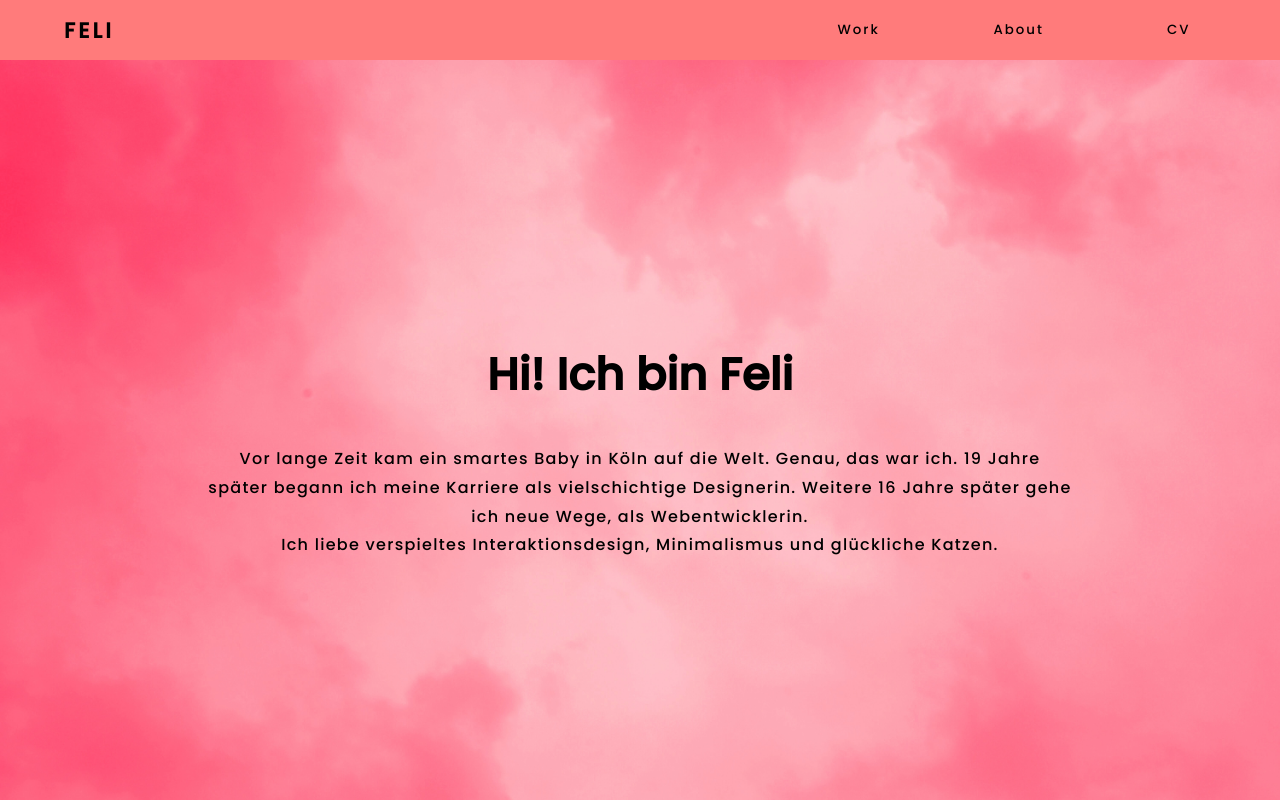
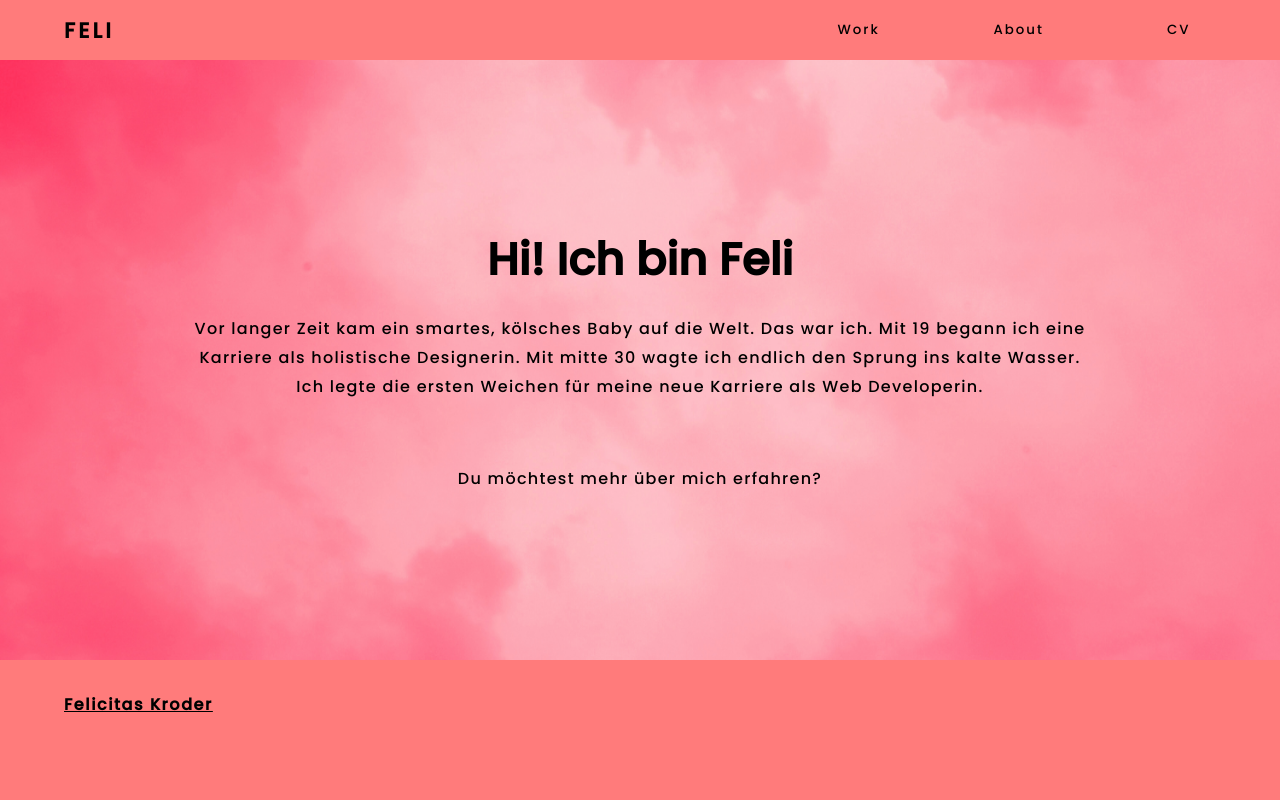
Before and after one commit to FeliKroder/FeliKroder.github.io, a Next.js app: page / in a window 1280 px wide. Shown: the top 800 px of the page. Built offline with nearby package versions, Linux system fonts and the light colour scheme.

Commit message:
Restructure Above-The-Fold and work with FlexBox

```diff
--- a/components/AboveTheFold/index.jsx
+++ b/components/AboveTheFold/index.jsx
@@ -5,7 +5,6 @@ import {
   StyledOverlayTextBox,
   StyledOverlayTitle,
 } from "@/design-system/StyledImage";
-import Header from "../Header";
 
 export default function AboveTheFold() {
   return (
@@ -20,15 +19,17 @@ export default function AboveTheFold() {
         ></StyledImage>
         <StyledOverlayTextBox>
           <StyledOverlayTitle>Hi! Ich bin Feli</StyledOverlayTitle>
-        </StyledOverlayTextBox>
-        <StyledOverlayTextBox>
+          {/* </StyledOverlayTextBox>
+        <StyledOverlayTextBox> */}
           <StyledOverlayText>
-            Vor lange Zeit kam ein smartes Baby in Köln auf die Welt. Genau, das
-            war ich. 19 Jahre später begann ich meine Karriere als
-            vielschichtige Designerin. Weitere 16 Jahre später gehe ich neue
-            Wege, als Webentwicklerin. <br />
-            Ich liebe verspieltes Interaktionsdesign, Minimalismus und
-            glückliche Katzen.
+            Vor langer Zeit kam ein smartes, kölsches Baby auf die Welt. Das war
+            ich. Mit 19 begann ich eine Karriere als holistische Designerin. Mit
+            mitte 30 wagte ich endlich den Sprung ins kalte Wasser. <br />
+            Ich legte die ersten Weichen für meine neue Karriere als Web
+            Developerin.
+          </StyledOverlayText>
+          <StyledOverlayText $isBottomOverlayText>
+            Du möchtest mehr über mich erfahren?
           </StyledOverlayText>
         </StyledOverlayTextBox>
       </StyledContainer>
--- a/design-system/StyledContainer.js
+++ b/design-system/StyledContainer.js
@@ -5,4 +5,6 @@ export const StyledContainer = styled.div`
   justify-content: left;
   align-items: center;
   overflow: hidden;
+  height: 75vh;
+  // border: solid 1px green;
 `;
--- a/design-system/StyledImage.js
+++ b/design-system/StyledImage.js
@@ -2,7 +2,6 @@ import styled from "styled-components";
 import Image from "next/image";
 
 export const StyledImage = styled(Image)`
-  position: relative;
   width: 100%;
   max-width: 100%;
   height: 100%;
@@ -10,41 +9,49 @@ export const StyledImage = styled(Image)`
 `;
 
 export const StyledOverlayTextBox = styled.div`
+  display: flex;
+  align-items: center;
+  flex-direction: column;
   position: fixed;
-  width: 100%;
+  width: 100vw;
   // border: solid red 1px;
 `;
 
 export const StyledOverlayText = styled.p`
   text-align: center;
-  padding: 2em 13em 0 13em;
+  padding: 0 1.3em 0 1.3em;
+  padding-bottom: ${({ $isBottomOverlayText }) =>
+    $isBottomOverlayText ? "0" : "4em"};
   font-weight: 450;
   letter-spacing: 0.08em;
   line-height: 180%;
+
+  max-width: 60em;
+  // min-width:
   // border: solid blue 1px;
 
-  @media (max-width: 928px) {
-    padding: 0 2em 2em 2em;
-  }
-  @media (max-width: 428px) {
-    padding: 2em 1.6em 0 1.6em;
-  }
+  // @media (max-width: 928px) {
+  //   padding: 0 2em 2em 2em;
+  // }
+  // @media (max-width: 428px) {
+  //   padding: 2em 1.6em 0 1.6em;
+  // }
 `;
 
 export const StyledOverlayTitle = styled.h2`
   width: 100%;
   text-align: center;
-  padding: 0 0 5em 0;
+  padding: 0 0 0.5em 0;
   font-weight: bold;
   font-size: 2.8em;
   // border: solid green 2px;
 
-  @media (max-width: 928px) {
-    line-break: strict;
-    font-size: 2.4em;
-    padding: 0 0 9em 0;
-  }
-  @media (max-width: 428px) {
-    padding: 0 0 10em 0;
-  }
+  // @media (max-width: 928px) {
+  //   line-break: strict;
+  //   font-size: 2.4em;
+  //   padding: 0 0 9em 0;
+  // }
+  // @media (max-width: 428px) {
+  //   padding: 0 0 10em 0;
+  // }
 `;
```
